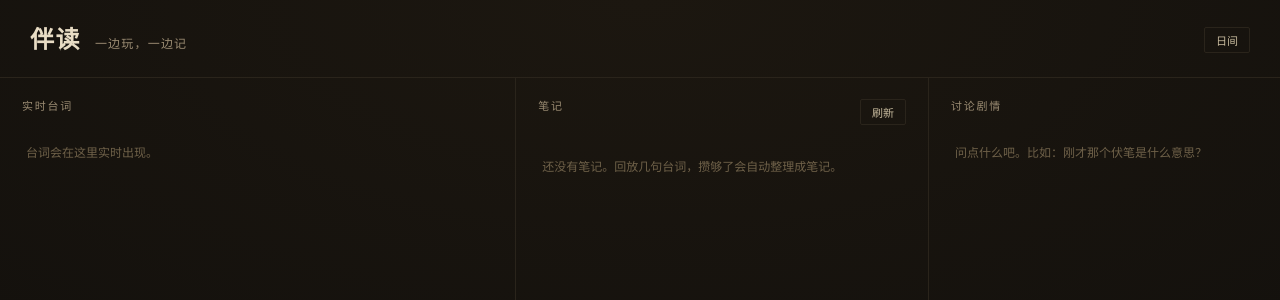
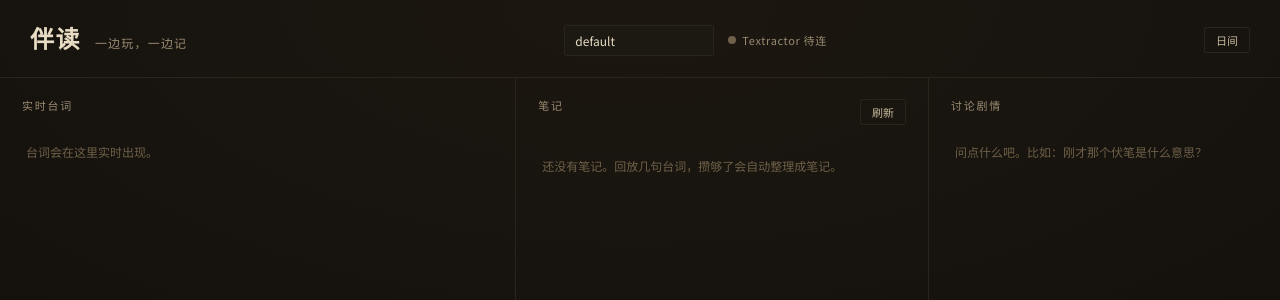
Before and after one commit to wenjianmin24-pixel/galgame-notes-assistant, a Flask app: page / in a window 1280 px wide. Shown: the top 300 px of the page. Run offline with Flask 3, Linux system fonts and the light colour scheme; some libraries are stand-ins or nearby versions.

Commit message:
feat(ui): 游戏名输入 + Textractor 连接状态指示

```diff
--- a/web/static/app.js
+++ b/web/static/app.js
@@ -1,4 +1,17 @@
-const GAME_ID = "default";
+let GAME_ID = localStorage.getItem("gameName") || "default";
+const gameNameEl = document.getElementById("gameName");
+gameNameEl.value = GAME_ID;
+
+async function setGame(name) {
+  GAME_ID = (name || "default").trim() || "default";
+  localStorage.setItem("gameName", GAME_ID);
+  await fetch("/api/game", { method: "POST", headers: {"Content-Type":"application/json"},
+    body: JSON.stringify({ name: GAME_ID }) });
+}
+gameNameEl.addEventListener("change", () => setGame(gameNameEl.value));
+gameNameEl.addEventListener("keydown", (e) => { if (e.key === "Enter") gameNameEl.blur(); });
+setGame(GAME_ID);  // 启动时同步给服务端
+
 const socket = io();
 
 const linesEl = document.getElementById("lines");
@@ -168,4 +181,17 @@ document.getElementById("question").addEventListener("keydown", (e) => {
   if (e.key === "Enter") document.getElementById("ask").click();
 });
 
+const txStatusEl = document.getElementById("txStatus");
+async function pollTxStatus() {
+  try {
+    const d = await (await fetch("/api/textractor/status")).json();
+    txStatusEl.classList.toggle("on", !!d.connected);
+    txStatusEl.querySelector(".tx-label").textContent =
+      d.connected ? "Textractor 已连" : (d.running ? "Textractor 待连" : "Textractor 未启");
+  } catch (e) {}
+}
+pollTxStatus();
+setInterval(pollTxStatus, 3000);
+socket.on("textractor_status", () => pollTxStatus());
+
 refreshNotes();
--- a/web/static/style.css
+++ b/web/static/style.css
@@ -256,3 +256,20 @@ body {
   .col { border-right: none; border-bottom: 1px solid var(--border); min-height: 320px; }
   body { font-size: 14px; }
 }
+
+/* ---- Game picker + Textractor status ---- */
+.game-picker { margin-left: auto; align-self: center; }
+.field-game { padding: 6px 10px; font-size: 12px; width: 150px; }
+.tx-status {
+  display: flex; align-items: center; gap: 6px;
+  font-family: var(--sans); font-size: 11px; color: var(--muted);
+  letter-spacing: 0.06em; align-self: center;
+}
+.tx-status .dot {
+  width: 8px; height: 8px; border-radius: 50%;
+  background: var(--muted-2); transition: background 200ms ease;
+}
+.tx-status.on .dot { background: var(--accent); box-shadow: 0 0 6px var(--accent); }
+@media (max-width: 960px) {
+  .game-picker, .tx-status { margin-left: 0; }
+}
--- a/web/templates/index.html
+++ b/web/templates/index.html
@@ -17,6 +17,12 @@
   <header class="masthead">
     <div class="masthead-title">伴读</div>
     <div class="masthead-sub">一边玩，一边记</div>
+    <div class="game-picker">
+      <input id="gameName" class="field field-game" placeholder="当前游戏名" value="default">
+    </div>
+    <div id="txStatus" class="tx-status" title="Textractor 连接状态">
+      <span class="dot"></span><span class="tx-label">Textractor</span>
+    </div>
     <button id="themeToggle" class="btn btn-ghost btn-sm theme-toggle" type="button">日间</button>
   </header>
 
```
